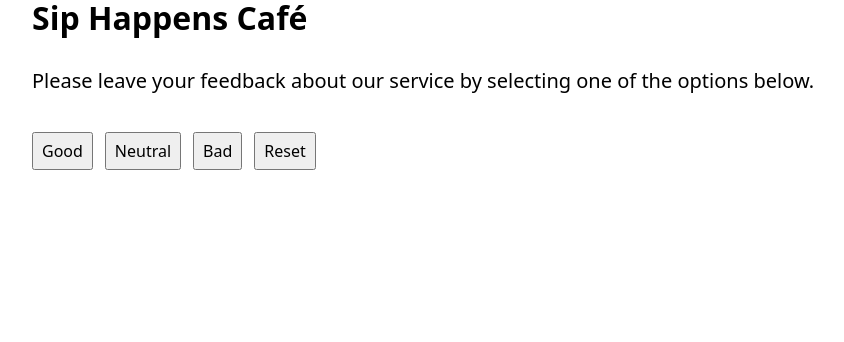
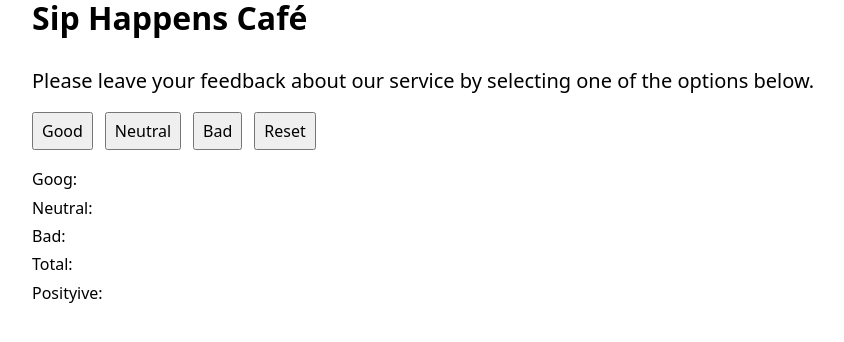
Before and after one commit to Developer-Mykhailo/goit-react-hw-02, a React (Vite) app: page / in a window 1280 px wide. Shown: the top 342 px of the page, without its empty margins (23-867 px from the left). Built offline with nearby package versions, Linux system fonts and the light colour scheme.

Commit message:
add Feedback

```diff
--- a/src/App.jsx
+++ b/src/App.jsx
@@ -1,5 +1,6 @@
 import Container from "./components/Container/Container";
 import Description from "./components/Description/Description";
+import Feedback from "./components/Feedback/Feedback";
 import Options from "./components/Options/Options";
 
 function App() {
@@ -8,6 +9,7 @@ function App() {
       <Container>
         <Description />
         <Options />
+        <Feedback />
       </Container>
     </>
   );
--- a/src/components/Description/Description.module.css
+++ b/src/components/Description/Description.module.css
@@ -1,5 +1,5 @@
 .descr {
-  margin-bottom: 40px;
+  margin-bottom: 20px;
 }
 
 h1 {
--- /dev/null
+++ b/src/components/Feedback/Feedback.jsx
@@ -0,0 +1,15 @@
+import s from "./Feedback.module.css";
+
+const Feedback = () => {
+  return (
+    <div className={s.feedback_wrap}>
+      <p>Goog:</p>
+      <p>Neutral:</p>
+      <p>Bad:</p>
+      <p>Total:</p>
+      <p>Posityive:</p>
+    </div>
+  );
+};
+
+export default Feedback;
--- /dev/null
+++ b/src/components/Feedback/Feedback.module.css
@@ -0,0 +1,3 @@
+.feedback_wrap :not(:last-child) {
+  margin-bottom: 10px;
+}
--- a/src/components/Options/Options.module.css
+++ b/src/components/Options/Options.module.css
@@ -1,6 +1,7 @@
 .options_wrap {
   display: flex;
   gap: 12px;
+  margin-bottom: 20px;
 }
 
 .options_wrap button {
```
